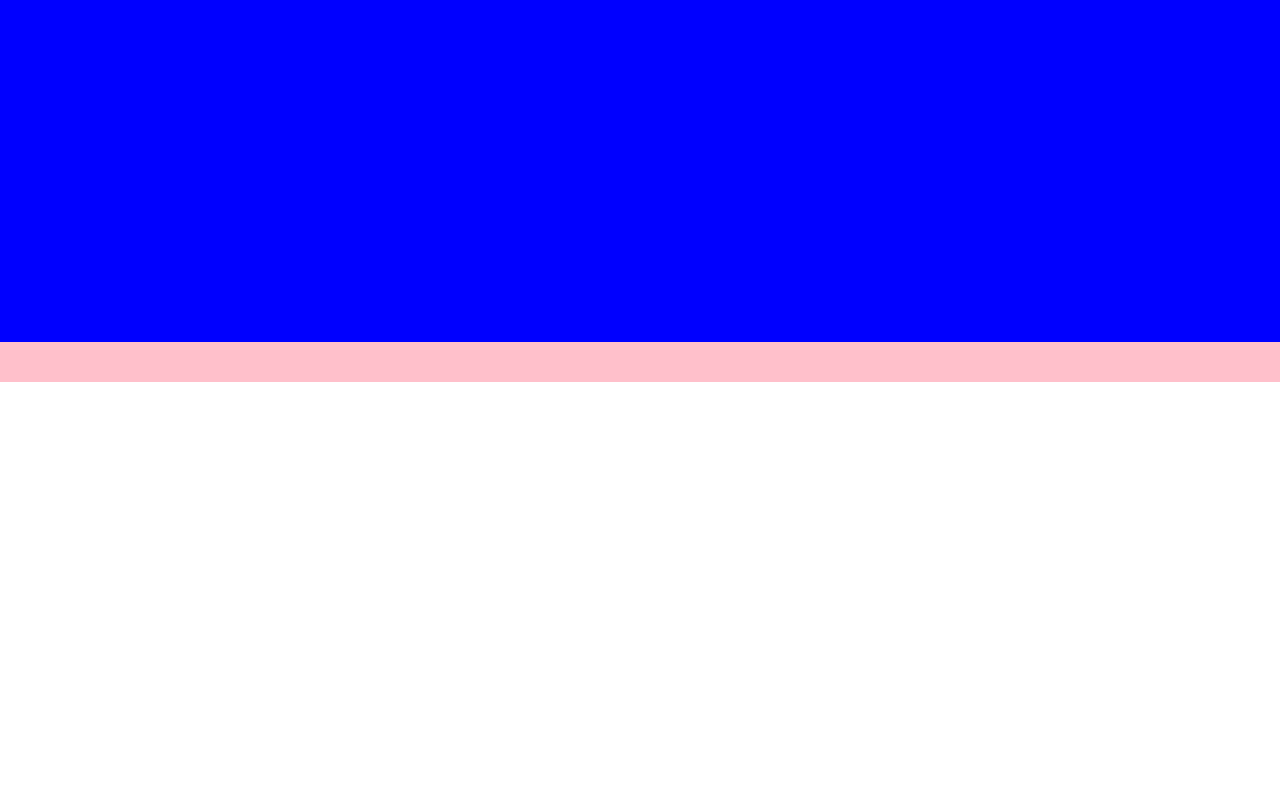
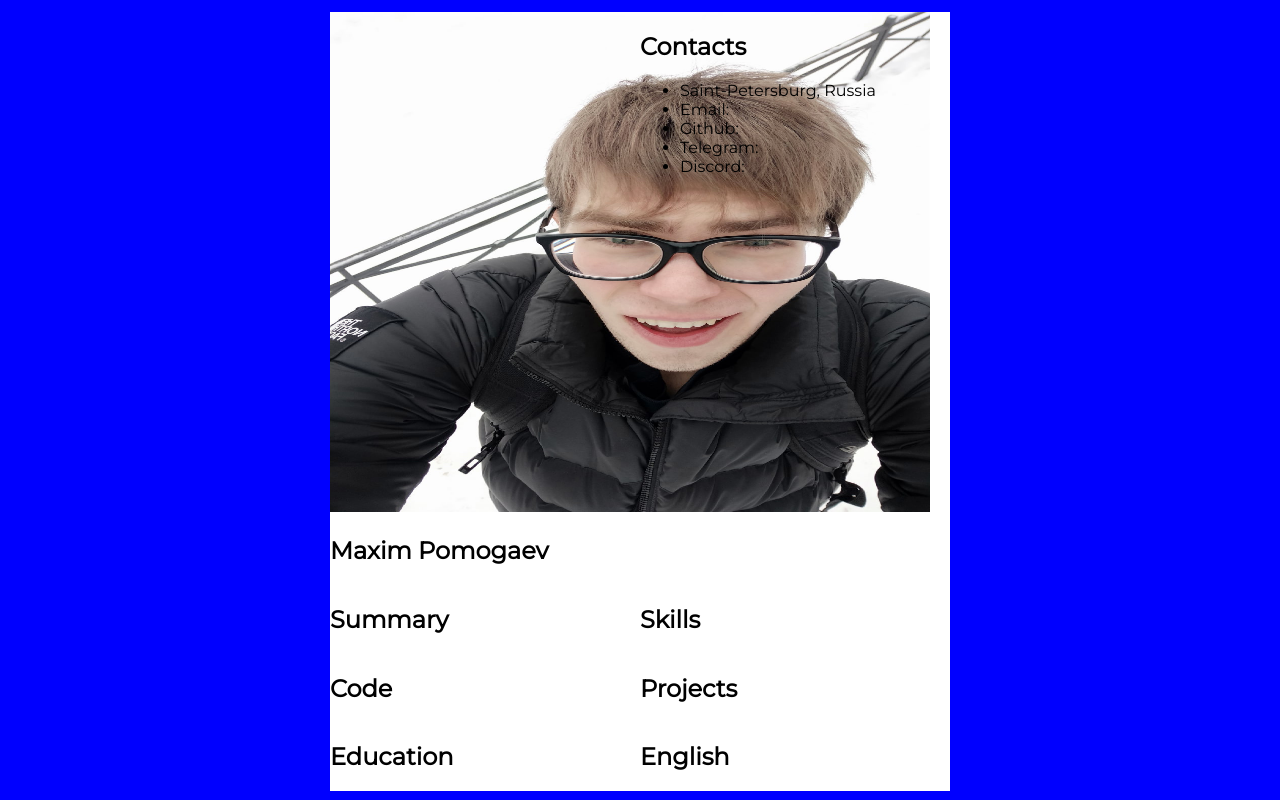
Before and after one commit to coldfrontlich/rsschool-cv, a plain HTML site: page index.html in a window 1280 px wide. Shown: the part 420-1220 px from the top of the page. Before the commit the page ends 802 px from the top, so only its background shows below. Drawn offline with Linux system fonts and the light colour scheme.

Commit message:
fix: change <main> behavior

```diff
--- a/index.html
+++ b/index.html
@@ -22,13 +22,46 @@
           <li class="nav-item"><a href="#code" class="nav-link">Code</a></li>
           <li class="nav-item"><a href="#projects" class="nav-link">Projects</a></li>
           <li class="nav-item"><a href="#education" class="nav-link">Education</a></li>
-          <li class="nav-item"><a href="#skills" class="nav-link">English</a></li>
+          <li class="nav-item"><a href="#english" class="nav-link">English</a></li>
         </ul>
       </nav>
     </div>
   </header>
   <main class="main">
-    <div class="container"></div>
+    <div class="container main-container">
+      <section class="section" id="profile">
+        <img src="./assets/Zi0NzkDwLu8.jpg" alt="My face" class="image">
+        <h1 class="section-title">Maxim Pomogaev</h1>
+      </section>
+      <section class="section" id="contacts">
+        <h2 class="section-title">Contacts</h2>
+        <ul>
+          <li>Saint-Petersburg, Russia</li>
+          <li>Email:</li>
+          <li>Github:</li>
+          <li>Telegram:</li>
+          <li>Discord:</li>
+        </ul>
+      </section>
+      <section class="section" id="summary">
+        <h2 class="section-title">Summary</h2>
+      </section>
+      <section class="section" id="skills">
+        <h2 class="section-title">Skills</h2>
+      </section>
+      <section class="section" id="code">
+        <h2 class="section-title">Code</h2>
+      </section>
+      <section class="section" id="projects">
+        <h2 class="section-title">Projects</h2>
+      </section>
+      <section class="section" id="education">
+        <h2 class="section-title">Education</h2>
+      </section>
+      <section class="section" id="english">
+        <h2 class="section-title">English</h2>
+      </section>
+    </div>
   </main>
   <footer class="footer">
     <div class="container"></div>
--- a/style.css
+++ b/style.css
@@ -33,6 +33,15 @@ body {
   margin: 0 auto;
 }
 
+.main-container {
+  display: flex;
+  flex-wrap: wrap;
+}
+
+.section {
+  width: 50%;
+}
+
 .nav-list {
   display: flex;
   justify-content: center;
@@ -44,7 +53,7 @@ body {
   padding: 0 30px;
   line-height: 50px;
   text-decoration: none;
-  font-size: 24;
+  font-size: 24px;
   color: blueviolet;
   transition: .5s;
 }
@@ -52,3 +61,14 @@ body {
 .nav-link:hover {
   color: red;
 }
+
+.image {
+  height: 500px;
+  width: 600px;
+}
+
+@media (max-width: 768px) {
+  .section {
+    width: 100%;
+  }
+}
```
